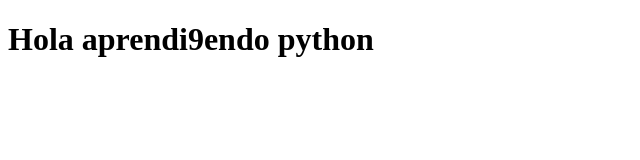
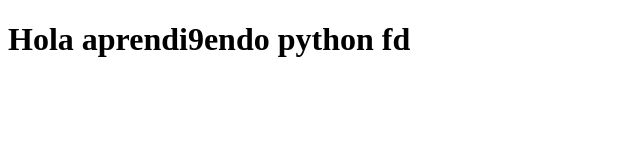
Before and after one commit to criistb/mi_repositorio, a plain HTML site: page index.html in a window 1280 px wide. Shown: the full height of the page, 0-640 px from the left. Drawn offline with Linux system fonts and the light colour scheme.

Commit message:
Cambio de h1

```diff
--- a/index.html
+++ b/index.html
@@ -7,6 +7,6 @@
     <title>Document</title>
 </head>
 <body>
-    <h1>Hola aprendi9endo python</h1>
+    <h1>Hola aprendi9endo python fd</h1>
 </body>
 </html>
```
